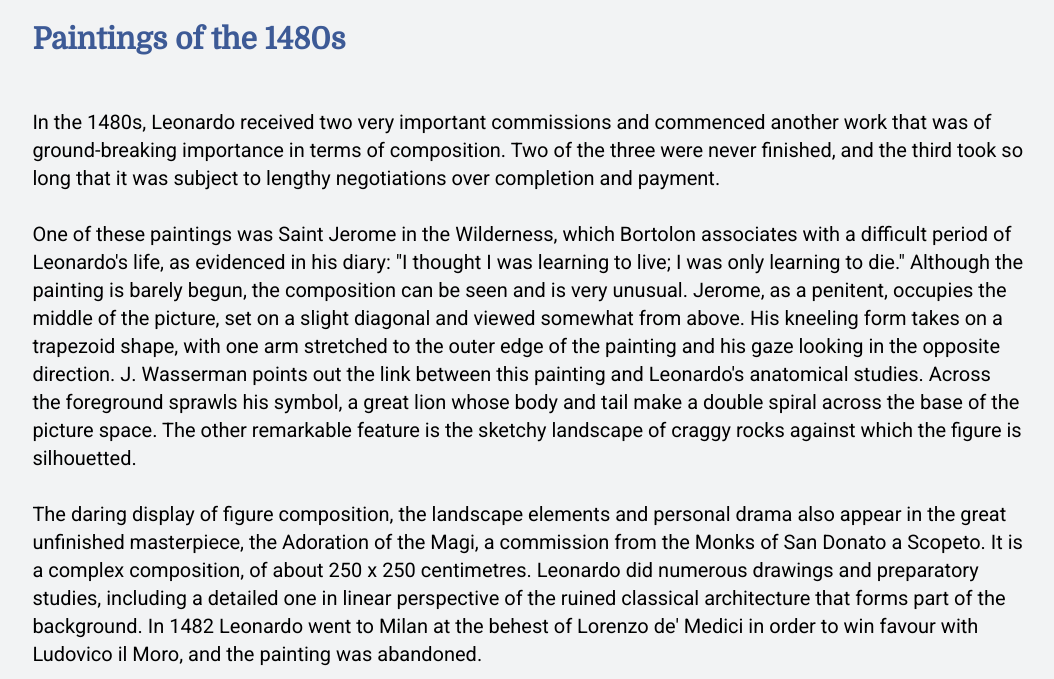
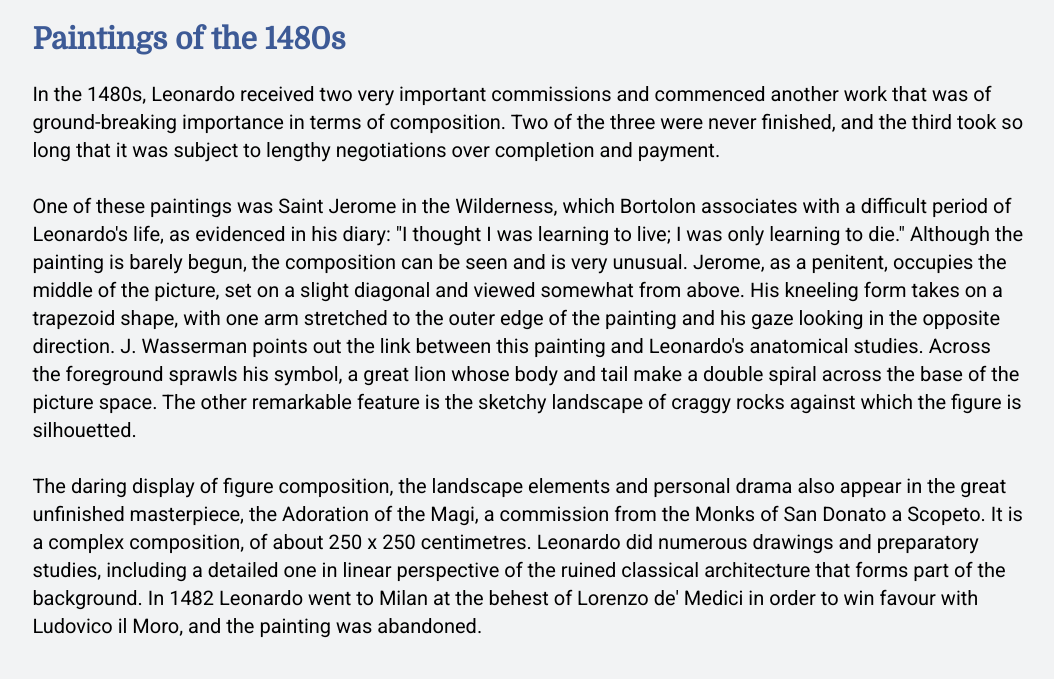
Before and after one commit to BrennanNoailles/ifspring2020, a plain HTML site: page microsite/finished/art.html in a window 1280 px wide. Shown: the part 1021-1700 px from the top of the page, without its empty margins (112-1166 px from the left). Drawn offline with Linux system fonts and the light colour scheme.

Commit message:
Update art.html

```diff
--- a/microsite/finished/art.html
+++ b/microsite/finished/art.html
@@ -53,7 +53,7 @@
         <section class="inventions">
             <h2>Paintings of the 1480s</h2>
 
-            <p class="text-s"><br>
+            <p class="text-s">
 
                 In the 1480s, Leonardo received two very important commissions and commenced another work that was of ground-breaking importance in terms of composition. Two of the three were never finished, and the third took so long that it was subject to lengthy negotiations over completion and payment.<br><br>
 
```
